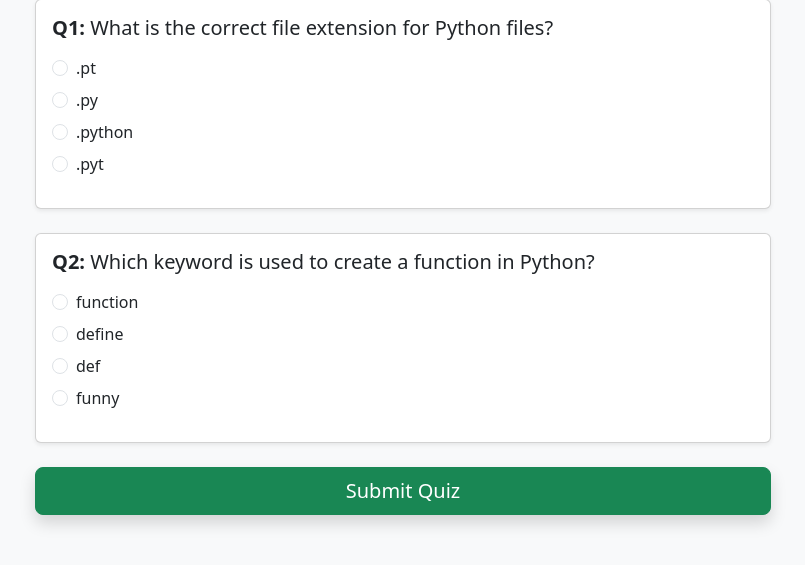
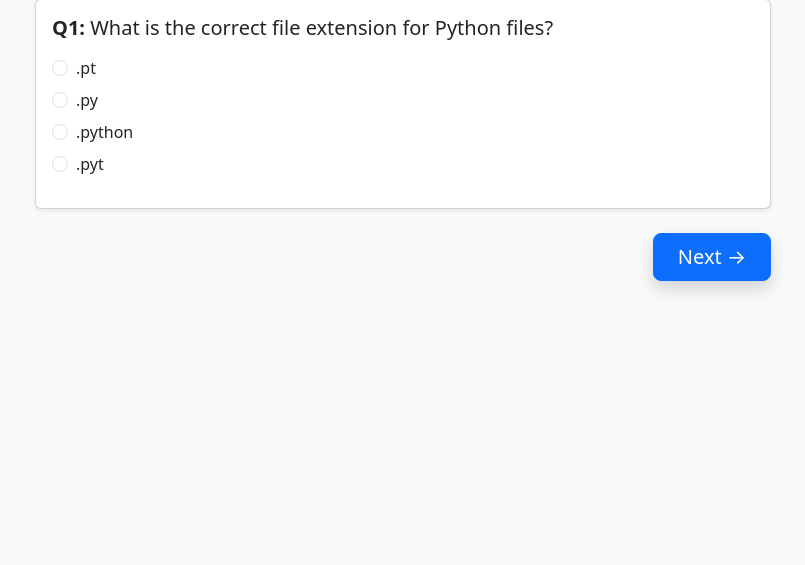
Before and after one commit to tapanshu05/quiz-application, a Django app: page /quiz/1/ in a window 1280 px wide. Shown: the part 114-679 px from the top of the page, without its empty margins (237-1042 px from the left). Run offline with Django 5.2, Linux system fonts and the light colour scheme; a user stored in the database is signed in; data comes from the database, SQL or seed files in the repository.

Commit message:
Add sleek step-by-step quiz pagination

```diff
--- a/quiz_app/templates/quiz_app/start_quiz.html
+++ b/quiz_app/templates/quiz_app/start_quiz.html
@@ -27,8 +27,10 @@
                 <form id="quizForm" method="POST" action="{% url 'submit_quiz' quiz.id %}">
                     {% csrf_token %}
 
+                    <!-- क्वेश्चन लूप -->
                     {% for q in questions %}
-                    <div class="card shadow-sm mb-4">
+                    <!-- यहाँ हमने 'question-card' क्लास और यूनिक ID जोड़ दी है, शुरू में सब छुपे रहेंगे -->
+                    <div class="card shadow-sm mb-4 question-card" id="q-{{ forloop.counter }}" style="display: none;">
                         <div class="card-body">
                             <h5 class="card-title mb-3"><strong>Q{{ forloop.counter }}:</strong> {{ q.question_text }}</h5>
 
@@ -52,7 +54,12 @@
                     </div>
                     {% endfor %}
 
-                    <button type="submit" class="btn btn-success btn-lg w-100 shadow mb-5">Submit Quiz</button>
+                    <!-- 🛠️ नया बटन कंट्रोल सेक्शन (Previous, Next और Submit) -->
+                    <div class="d-flex justify-content-between align-items-center mb-5">
+                        <button type="button" id="prev-btn" class="btn btn-secondary btn-lg px-4 shadow" onclick="changeQuestion(-1)">← Previous</button>
+                        <button type="button" id="next-btn" class="btn btn-primary btn-lg px-4 shadow" onclick="changeQuestion(1)">Next →</button>
+                        <button type="submit" id="submit-btn" class="btn btn-success btn-lg px-5 shadow" style="display: none;">Submit Quiz</button>
+                    </div>
                 </form>
 
             </div>
@@ -60,7 +67,48 @@
     </div>
 
     <script>
-        // 1. COUNTDOWN TIMER LOGIC
+        // 🌟 नए क्वेश्चन पेजिनेशन का जादू
+        let currentQuestion = 1;
+        const totalQuestions = document.querySelectorAll('.question-card').length;
+
+        function showQuestion(n) {
+            // सारे क्वेश्चन छुपाओ
+            document.querySelectorAll('.question-card').forEach(card => card.style.display = 'none');
+
+            // सिर्फ वर्तमान क्वेश्चन दिखाओ
+            const currentCard = document.getElementById(`q-${n}`);
+            if(currentCard) currentCard.style.display = 'block';
+
+            // पहले पेज पर Previous बटन छुपाओ
+            document.getElementById('prev-btn').style.visibility = n === 1 ? 'hidden' : 'visible';
+
+            // आखिरी पेज पर Next हटाकर Submit बटन दिखाओ
+            if (n === totalQuestions) {
+                document.getElementById('next-btn').style.display = 'none';
+                document.getElementById('submit-btn').style.display = 'inline-block';
+            } else {
+                document.getElementById('next-btn').style.display = 'inline-block';
+                document.getElementById('submit-btn').style.display = 'none';
+            }
+        }
+
+        function changeQuestion(step) {
+            currentQuestion += step;
+            if (currentQuestion < 1) currentQuestion = 1;
+            if (currentQuestion > totalQuestions) currentQuestion = totalQuestions;
+            showQuestion(currentQuestion);
+
+            // नया क्वेश्चन आने पर स्क्रीन को थोड़ा ऊपर स्क्रॉल कर देगा ताकि क्वेश्चन साफ़ दिखे
+            window.scrollTo({ top: 0, behavior: 'smooth' });
+        }
+
+        // पेज लोड होते ही पहला क्वेश्चन चालू करो
+        document.addEventListener("DOMContentLoaded", function() {
+            showQuestion(1);
+        });
+
+
+        // 1. COUNTDOWN TIMER LOGIC (तुम्हारा पुराना टाइमर कोड)
         let timeLimitInMinutes = parseInt("{{ quiz.time_limit }}");
         let totalTimeInSeconds = timeLimitInMinutes * 60;
         const timerElement = document.getElementById('timer');
@@ -82,12 +130,12 @@
             totalTimeInSeconds--;
         }, 1000);
 
-        // 2. ANTI-CHEAT: BLOCK COPY/PASTE & RIGHT CLICK
-        document.addEventListener('contextmenu', event => event.preventDefault()); // Block right click
-        document.addEventListener('copy', event => event.preventDefault());        // Block copy
-        document.addEventListener('paste', event => event.preventDefault());       // Block paste
+        // 2. ANTI-CHEAT: BLOCK COPY/PASTE & RIGHT CLICK (तुम्हारा पुराना एंटी-चीट)
+        document.addEventListener('contextmenu', event => event.preventDefault());
+        document.addEventListener('copy', event => event.preventDefault());
+        document.addEventListener('paste', event => event.preventDefault());
 
-        // 3. ANTI-CHEAT: DETECT TAB SWITCHING
+        // 3. ANTI-CHEAT: DETECT TAB SWITCHING (तुम्हारा पुराना टैब स्विच ट्रैकर)
         let warningCount = 0;
         document.addEventListener('visibilitychange', () => {
             if (document.hidden) {
```
Lines whose indentation alone changed are shown as unchanged.
